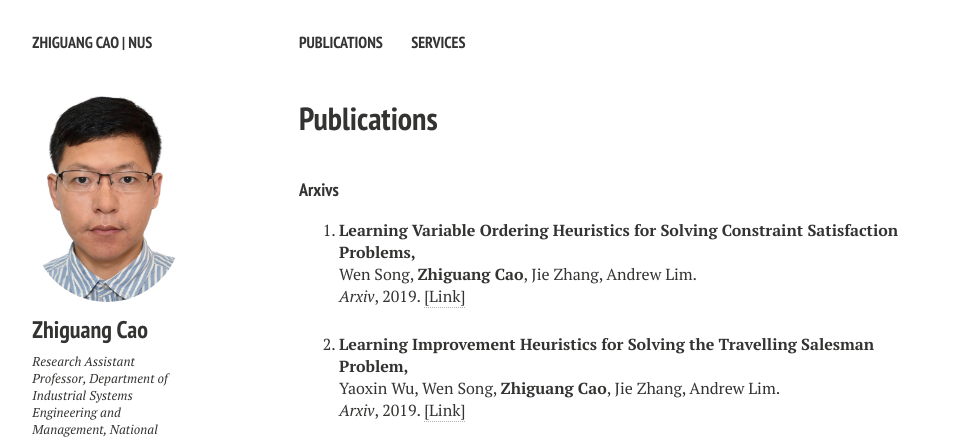
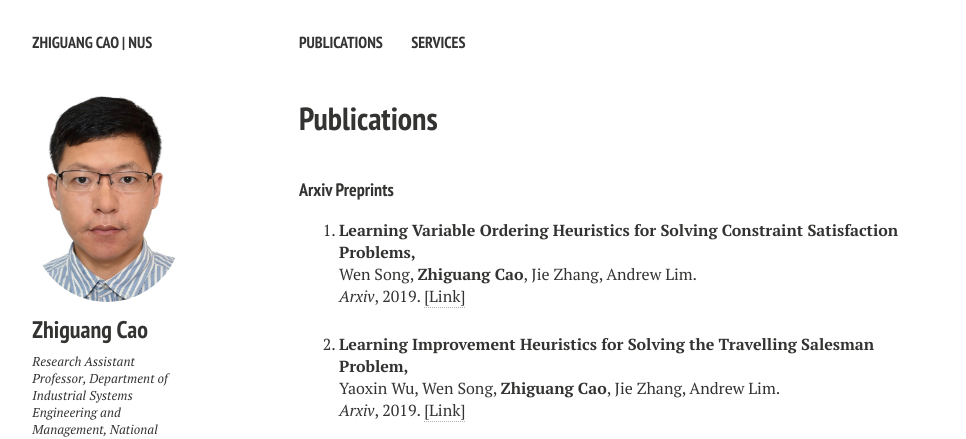
Before and after one commit to zhiguangcaosg/zhiguangcaosg.github.io, a Jekyll site: the page built from publications.md, in a window 1280 px wide and 900 px high. Shown: the top 439 px of the window, without its empty margins (21-987 px from the left). Built offline with Jekyll 4.4.1, drawn with Linux system fonts in a browser that asks for light colours; nearby versions of some CDN libraries.

Commit message:
Update publications.html

```diff
--- a/_layouts/publications.html
+++ b/_layouts/publications.html
@@ -82,7 +82,7 @@ div.bibtex pre { font-size: 75%; overflow: auto;  width: 100%; padding: 0em 0em;
 
 
 <!------------------------------------------------------------- Arxivs Here ------------------------------------------------------------>
-<h4 style="margin-bottom:0px;padding-top:20px;">Arxivs</h4>
+<h4 style="margin-bottom:0px;padding-top:20px;">Arxiv Preprints</h4>
 
     <!-- Item: Caelles2016 -->
 <ul style="padding-left:0px;">
```
